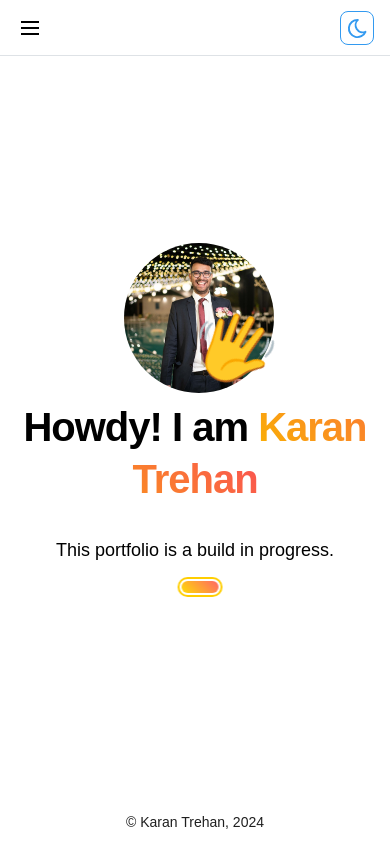
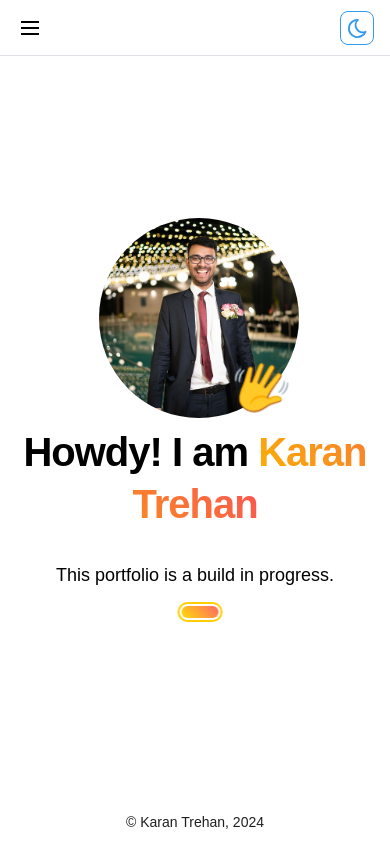
Before and after one commit to karantrehan3/karantrehan3.github.io, a React (Vite) app: page /#/home in a window 390 px wide. Built offline with nearby package versions, Linux system fonts and the light colour scheme.

Commit message:
Avatar | Fixed Mobile View

```diff
--- a/src/components/UserAvatar/UserAvatar.module.css
+++ b/src/components/UserAvatar/UserAvatar.module.css
@@ -64,20 +64,11 @@
     }
 
     .indicator {
-        --indicator-size: 50px;
+        --indicator-size: 65px;
         --indicator-right: 20px;
     }
-}
 
-@media (max-width: 480px) {
-    .avatar {
-        width: 150px;
-        height: 150px;
-        transition: width 0.3s ease, height 0.3s ease;
-    }
-
-    .indicator {
-        --indicator-size: 25px;
-        --indicator-right: 10px;
+    .label {
+        font-size: 50px;
     }
 }
```
